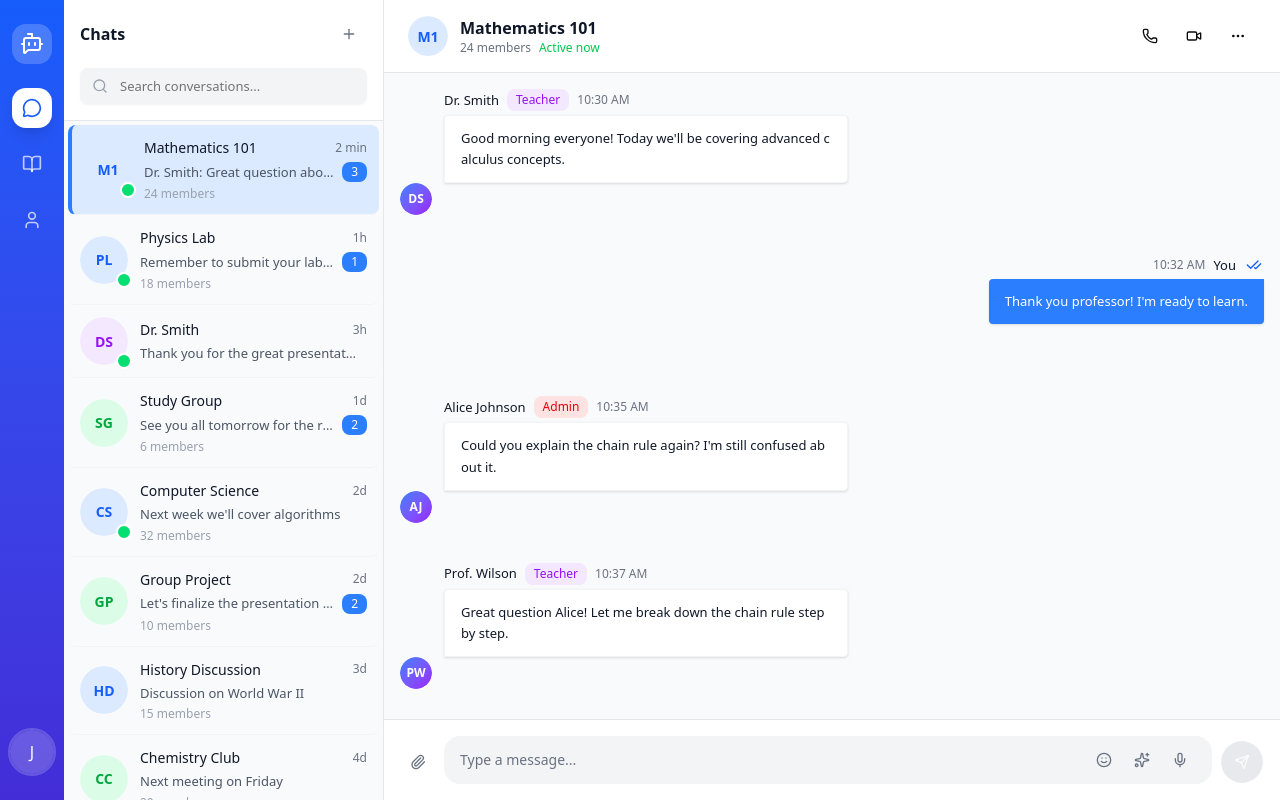
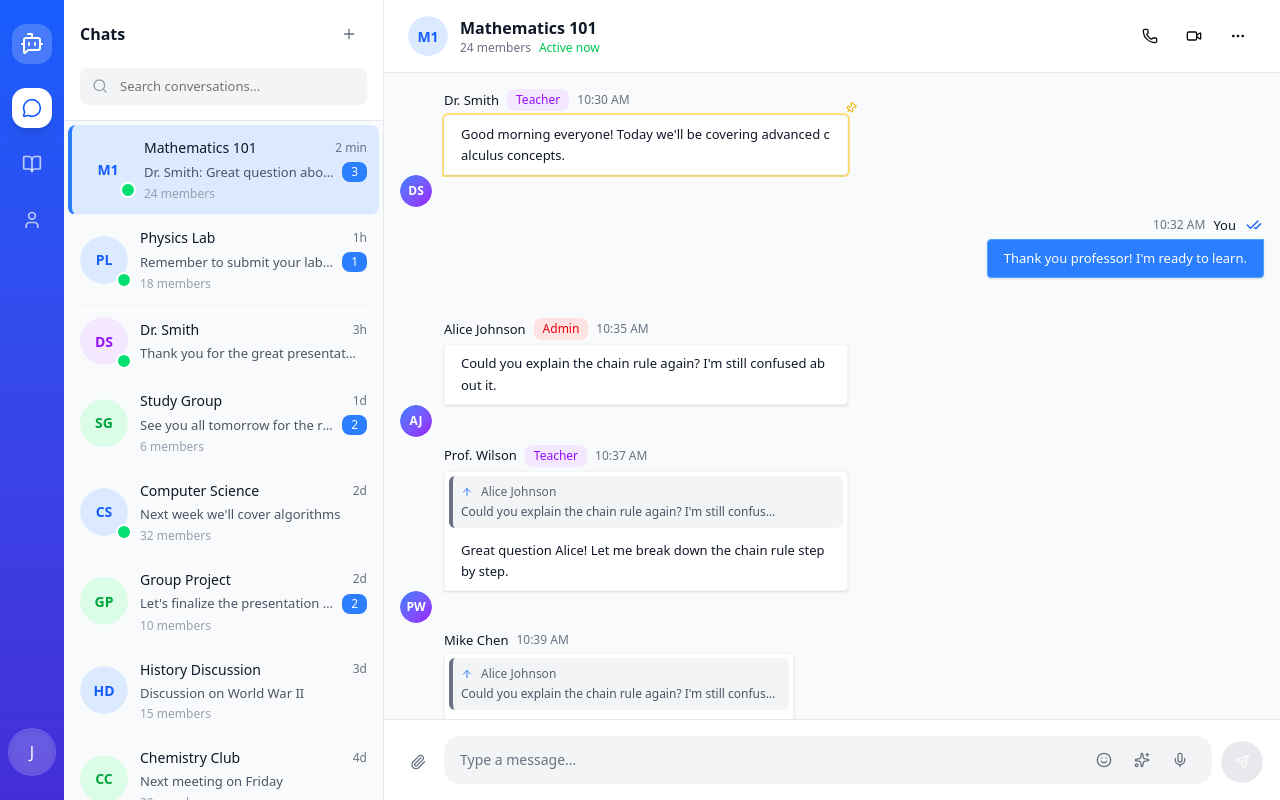
Before and after one commit to Tarikul3639/ChatFly, a Next.js app in the folder web/: page /dashboard/chat/1 in a window 1280 px wide. Built offline with nearby package versions, Linux system fonts and the light colour scheme.

Commit message:
pin,delete,unpin

```diff
--- a/web/src/app/dashboard/chat/[id]/page.tsx
+++ b/web/src/app/dashboard/chat/[id]/page.tsx
@@ -79,6 +79,22 @@ export default function ChatConversationPage() {
   const cancelReply = () => {
     setReplyingTo(null);
   };
+  // Handle delete message
+  const handleDeleteMessage = (messageId: number) => {
+    setMessages(messages.filter((msg) => msg.id !== messageId));
+  }
+  // Handle edit message
+  const handleEditMessage = (message: MessageType) => {
+    setMessages(messages.map((msg) =>
+      msg.id === message.id ? { ...msg, content: message.content } : msg
+    ));
+  }
+  // Handle pin message
+  const handlePinMessage = (message: MessageType) => {
+    setMessages(messages.map((msg) =>
+      msg.id === message.id ? { ...msg, isPinned: !msg.isPinned } : msg
+    ));
+  }
 
   // Find and set selected chat based on URL parameter
   useEffect(() => {
@@ -120,6 +136,9 @@ export default function ChatConversationPage() {
         messages={messages}
         messagesEndRef={messagesEndRef}
         onReply={handleReply}
+        onDelete={handleDeleteMessage}
+        onEdit={handleEditMessage}
+        onPin={handlePinMessage}
       />
 
       {/* Message Input */}
--- a/web/src/app/dashboard/chat/types.ts
+++ b/web/src/app/dashboard/chat/types.ts
@@ -25,6 +25,7 @@ export interface MessageType {
   replyTo?: MessageType;
   attachments?: File[];
   role?: string;
+  isPinned?: boolean;
 }
 
 export interface User {
@@ -179,6 +180,7 @@ export const sampleMessages: MessageType[] = [
     avatar: "DS",
     isOwn: false,
     role: "teacher",
+    isPinned: true,
   },
   {
     id: 2,
@@ -207,6 +209,15 @@ export const sampleMessages: MessageType[] = [
     avatar: "PW",
     isOwn: false,
     role: "teacher",
+    replyTo: {
+      id: 3,
+      sender: "Alice Johnson",
+      content: "Could you explain the chain rule again? I'm still confused about it.",
+      timestamp: "10:35 AM",
+      avatar: "AJ",
+      isOwn: false,
+      role: "admin",
+    },
   },
   {
     id: 5,
@@ -216,6 +227,15 @@ export const sampleMessages: MessageType[] = [
     avatar: "MC",
     isOwn: false,
     role: "student",
+    replyTo: {
+      id: 3,
+      sender: "Alice Johnson",
+      content: "Could you explain the chain rule again? I'm still confused about it.",
+      timestamp: "10:35 AM",
+      avatar: "AJ",
+      isOwn: false,
+      role: "admin",
+    },
   },
   {
     id: 6,
@@ -225,5 +245,43 @@ export const sampleMessages: MessageType[] = [
     avatar: "TA",
     isOwn: false,
     role: "assistant",
+    isPinned: true,
+  },
+  {
+    id: 7,
+    sender: "You",
+    content: "These resources are very helpful! Thank you so much.",
+    timestamp: "10:45 AM",
+    avatar: "YU",
+    isOwn: true,
+    role: "student",
+    replyTo: {
+      id: 6,
+      sender: "Teaching Assistant",
+      content: "I've shared some additional resources in the files section.",
+      timestamp: "10:42 AM",
+      avatar: "TA",
+      isOwn: false,
+      role: "assistant",
+    },
+    isPinned: true,
+  },
+  {
+    id: 8,
+    sender: "Dr. Smith",
+    content: "Perfect! I'm glad everyone is engaged. Any other questions?",
+    timestamp: "10:48 AM",
+    avatar: "DS",
+    isOwn: false,
+    role: "teacher",
+    replyTo: {
+      id: 7,
+      sender: "You",
+      content: "These resources are very helpful! Thank you so much.",
+      timestamp: "10:45 AM",
+      avatar: "YU",
+      isOwn: true,
+      role: "student",
+    },
   },
 ];
--- a/web/src/components/message/Message.tsx
+++ b/web/src/components/message/Message.tsx
@@ -3,7 +3,7 @@
 import { Avatar, AvatarFallback } from "@/components/ui/avatar";
 import { Badge } from "@/components/ui/badge";
 import { Button } from "@/components/ui/button";
-import { EllipsisVertical, Reply, CheckCheck } from "lucide-react";
+import { EllipsisVertical, Reply, CheckCheck, Pin } from "lucide-react";
 import React, { useState, useEffect, useRef } from "react";
 import { MessageProps } from "@/types/message.types";
 import AttachmentDisplay from "./AttachmentDisplay";
@@ -86,7 +86,7 @@ export default function Message({
 
   return (
     <div
-      className="flex-1 overflow-y-auto p-3 md:p-4 space-y-10 bg-gray-50"
+      className="flex-1 overflow-y-auto p-3 md:p-4 space-y-2 bg-gray-50"
       suppressHydrationWarning
     >
       {messages.map((message) => (
@@ -168,14 +168,16 @@ export default function Message({
               <div
                 className={`rounded shadow-sm relative ${
                   message.isOwn
-                    ? "bg-blue-500 text-white rounded-tr-none"
+                    ? "bg-blue-500 text-white rounded-tr-none border border-blue-400"
                     : "bg-white text-gray-900 rounded-bl-none border border-gray-100"
-                } ${message.isPinned ? "ring-2 ring-yellow-400/50" : ""}`}
+                } ${message.isPinned ? message.isOwn ? "ring-2 ring-yellow-400":"ring-2 ring-yellow-400/50" : ""}`}
               >
                 {/* Pin indicator */}
                 {message.isPinned && (
-                  <div className="absolute -top-2 -right-2">
-                    <div className="bg-yellow-400 text-yellow-900 text-xs px-1.5 py-0.5 rounded-full shadow-sm"></div>
+                  <div className={`absolute -top-4 ${message.isOwn ? "-left-4 -rotate-40 text-yellow-500" : "-right-4 rotate-40 text-yellow-500" }`}>
+                    <div className="text-xs px-1.5 py-0.5 rounded-full">
+                      <Pin className="w-3 h-3" />
+                    </div>
                   </div>
                 )}
 
@@ -195,7 +197,7 @@ export default function Message({
 
                 {/* Message content */}
                 {message.content && (
-                  <p className="text-sm px-4 py-3 leading-relaxed  break-words whitespace-pre-wrap break-words overflow-wrap break-all">
+                  <p className="text-sm px-4 py-2 leading-relaxed  break-words whitespace-pre-wrap break-words overflow-wrap break-all">
                     {message.content}
                   </p>
                 )}
--- a/web/src/components/message/ReplyPreview.tsx
+++ b/web/src/components/message/ReplyPreview.tsx
@@ -17,10 +17,10 @@ export default function ReplyPreview({
 
   return (
     <div
-      className={`p-2 m-1 rounded-lg border-l-4 cursor-pointer transition-all duration-200 ${
+      className={`p-2 m-1 rounded-sm border-l-4 cursor-pointer transition-all duration-200 ${
         message.isOwn
-          ? "bg-black/30 border-blue-400 text-blue-100"
-          : "bg-gray-100 border-gray-400 text-gray-600"
+          ? "bg-blue-600 border-blue-200 text-blue-100"
+          : "bg-gray-100 border-gray-500 text-gray-600"
       }`}
       onClick={() => onScrollToMessage(message.replyTo!.id)}
       title="Click to scroll to original message"
```
